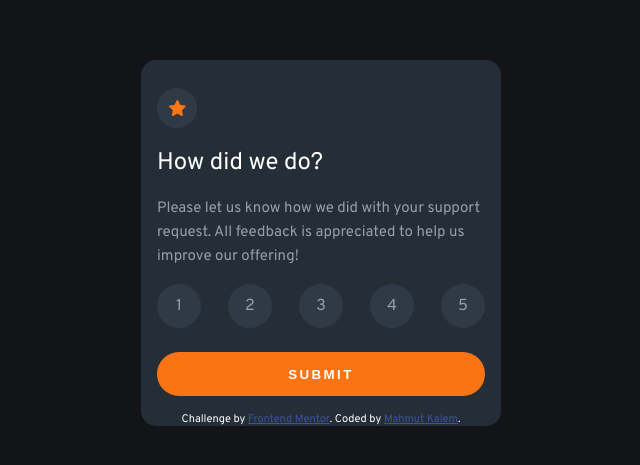
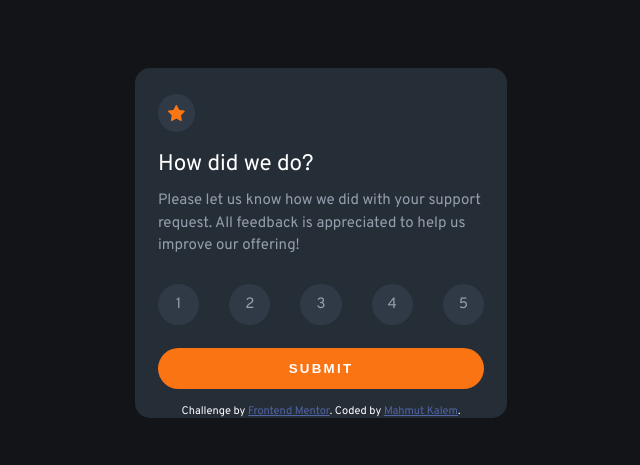
Before and after one commit to m4koo/frontendmentor-challenges, a plain HTML site: page interactive-rating-component/index.html in a window 1280 px wide. Shown: the part 157-622 px from the top of the page, without its empty margins (319-959 px from the left). Drawn offline with Linux system fonts and the light colour scheme.

Commit message:
small design adjustments

```diff
--- a/interactive-rating-component/index.html
+++ b/interactive-rating-component/index.html
@@ -10,11 +10,6 @@
   <link href="https://fonts.googleapis.com/css2?family=Overpass:wght@400;700&display=swap" rel="stylesheet">
   <title>Frontend Mentor | Interactive rating component</title>
 
-  <!-- Feel free to remove these styles or customise in your own stylesheet 👍 -->
-  <style>
-    .attribution { font-size: 11px; text-align: center; }
-    .attribution a { color: hsl(228, 45%, 44%); }
-  </style>
 </head>
 <body>
   <main>
@@ -61,7 +56,7 @@
         You selected <!-- Add rating here --> out of 5
       </p>
 
-      <h2>Thank you!</h2>
+      <h1>Thank you!</h1>
 
       <p>We appreciate you taking the time to give a rating. If you ever need more support,
         don't hesitate to get in touch!
--- a/interactive-rating-component/style.css
+++ b/interactive-rating-component/style.css
@@ -1,8 +1,9 @@
 html{
     background-color: hsl(216, 12%, 8%);
-    color: white;
+    color: hsl(217, 12%, 63%);
     margin: 0;
     font-family: 'Overpass', sans-serif;
+    font-size: 15px;
 }
 
 body{
@@ -14,25 +15,28 @@ body{
 }
 
 h2{
+    color: white;
     font-weight: 500;
+    margin-bottom: 0;
 }
 
 p{
-  color: hsl(217, 12%, 63%);
   font-size: 15px;
   line-height: 1.5rem;
+  margin-top: 0.75rem;
+  margin-bottom: 1.75rem;
 }
 
 main{
     max-width: 22rem;
     background-color: hsl(213, 19%, 18%);
-    padding: 1rem 1rem 0rem 1rem;
-    margin: 0 1.5rem;
+    padding: 1rem 1.5rem 0rem 1.5rem;
+    margin: 0 1rem;
     border-radius: 15px;
 }
 
 main>*{
-    max-width: 20.5rem
+    max-width: 21.75rem
 }
 
 form{
@@ -57,7 +61,7 @@ input{
 }
 
 input:checked + label{
-    transition: all 1s;
+    transition: all 0.5s;
     background-color: hsl(217, 12%, 63%);
     color: white;
 }
@@ -93,3 +97,13 @@ button{
     border-radius: 50%;
     margin-top: 0.75rem;
 }
+
+
+
+.attribution {
+    font-size: 11px; text-align: center;
+    color: white;
+}
+.attribution a {
+    color: hsl(226, 34%, 48%);
+}
```
